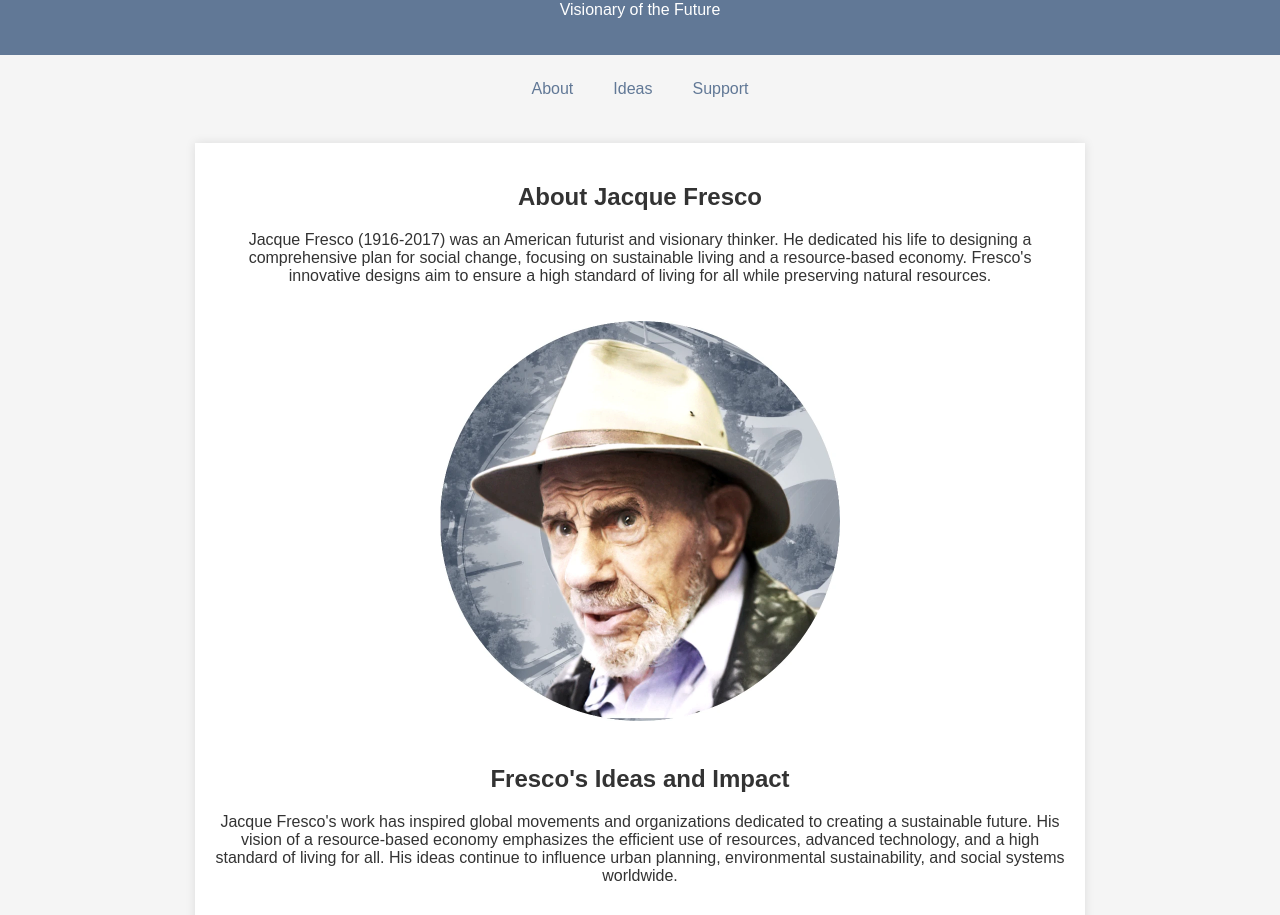
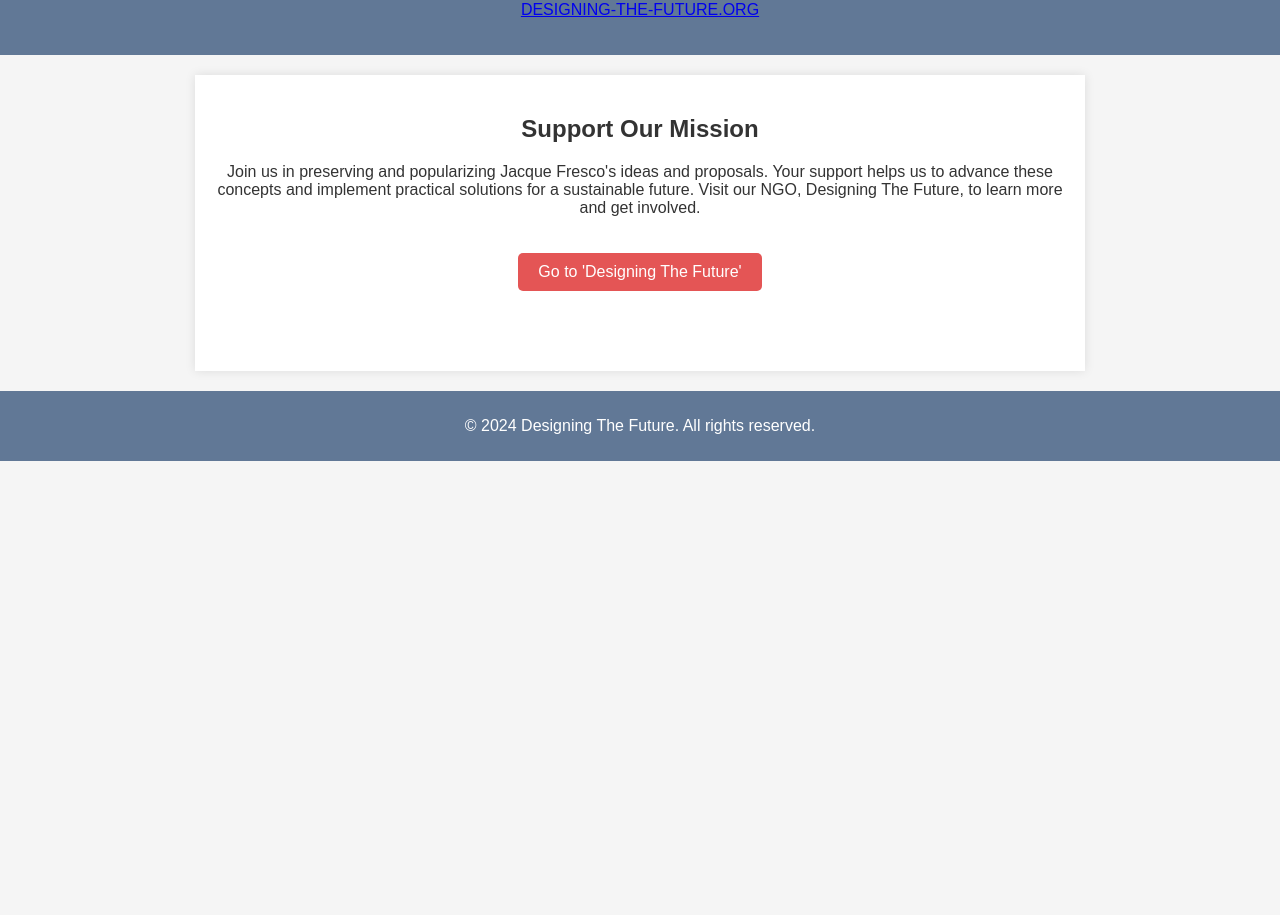
Before and after one commit to slzko/jacque-fresco.com, a website: page src/index.html in a window 1280 px wide. Shown: the part 80-995 px from the top of the page. After the commit the page ends 800 px from the top, so only its background shows below. Drawn offline with Linux system fonts and the light colour scheme.

Commit message:
Update index.html

```diff
--- a/src/index.html
+++ b/src/index.html
@@ -3,7 +3,7 @@
 <head>
     <meta charset="UTF-8">
     <meta name="viewport" content="width=device-width, initial-scale=1.0">
-    <title>Jacque Fresco | Visionary of the Future</title>
+    <title>NGO Designing The Future</title>
 <link rel="icon" type="image/png" sizes="32x32" href="/elements/favicon-32x32.png">
 <link rel="icon" type="image/png" sizes="16x16" href="/elements/favicon-16x16.png">
 <link rel="shortcut icon" href="/elements/favicon.ico">
@@ -86,29 +86,14 @@
 
 <body>
     <header>
-        <h1>Jacque Fresco</h1>
-        <p>Visionary of the Future</p>
+        <h1>THE WEBSITE HAS MOVED TO</h1>
+        <p><a href="https://designing-the-future.org/">DESIGNING-THE-FUTURE.ORG</a></p>
     </header>
-    <nav>
-        <a href="#about">About</a>
-        <a href="#ideas">Ideas</a>
-        <a href="#support">Support</a>
-    </nav>
     <div class="container">
-        <section id="about" class="section">
-            <h2>About Jacque Fresco</h2>
-            <p>Jacque Fresco (1916-2017) was an American futurist and visionary thinker. He dedicated his life to designing a comprehensive plan for social change, focusing on sustainable living and a resource-based economy. Fresco's innovative designs aim to ensure a high standard of living for all while preserving natural resources.</p>
-            <img src="/elements/jacque-fresco.webp" alt="Jacque Fresco">
-        </section>
-        <section id="ideas" class="section">
-            <h2>Fresco's Ideas and Impact</h2>
-            <p>Jacque Fresco's work has inspired global movements and organizations dedicated to creating a sustainable future. His vision of a resource-based economy emphasizes the efficient use of resources, advanced technology, and a high standard of living for all. His ideas continue to influence urban planning, environmental sustainability, and social systems worldwide.</p>
-            <img src="/elements/designing-the-future-logo.webp" alt="NGO Designing The Future">
-        </section>
         <section id="support" class="section">
             <h2>Support Our Mission</h2>
             <p>Join us in preserving and popularizing Jacque Fresco's ideas and proposals. Your support helps us to advance these concepts and implement practical solutions for a sustainable future. Visit our NGO, Designing The Future, to learn more and get involved.</p>
-            <a href="https://designing-the-future.org" class="button" target="_blank">Visit Our NGO</a>
+            <a href="https://designing-the-future.org/" class="button" target="_blank">Go to 'Designing The Future'</a>
         </section>
     </div>
     <footer>
```
